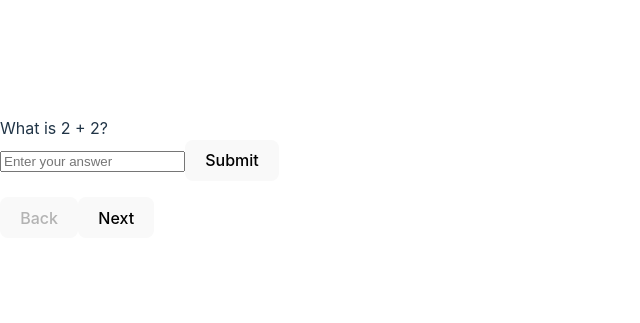
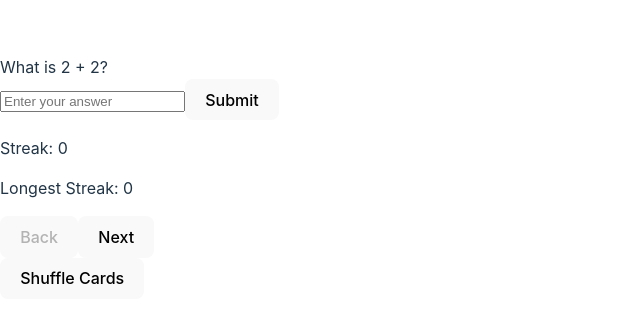
Before and after one commit to ZubairZabir/flashcards-app2, a React (Vite) app: page / in a window 1280 px wide. Shown: the part 223-546 px from the top of the page, without its empty margins (0-640 px from the left). Built offline with nearby package versions, Linux system fonts and the light colour scheme.

Commit message:
Added streak tracking, longest streak, and shuffle functionality

```diff
--- a/src/App.jsx
+++ b/src/App.jsx
@@ -9,6 +9,10 @@ const flashcardsData = [
 const App = () => {
   const [currentCard, setCurrentCard] = useState(0);
   const [isFlipped, setIsFlipped] = useState(false);
+  const [userAnswer, setUserAnswer] = useState("");
+  const [feedback, setFeedback] = useState("");
+  const [streak, setStreak] = useState(0);
+  const [longestStreak, setLongestStreak] = useState(0);
 
   const handleFlip = () => setIsFlipped(!isFlipped);
 
@@ -26,8 +30,11 @@ const App = () => {
     }
   };
 
-  const [userAnswer, setUserAnswer] = useState("");
-  const [feedback, setFeedback] = useState("");
+  const shuffleCards = () => {
+    const shuffled = [...flashcardsData].sort(() => Math.random() - 0.5);
+    setCurrentCard(0);
+    setIsFlipped(false);
+  };
 
   const checkAnswer = () => {
     if (
@@ -35,8 +42,11 @@ const App = () => {
       flashcardsData[currentCard].back.toLowerCase()
     ) {
       setFeedback("Correct!");
+      setStreak(streak + 1);
+      if (streak + 1 > longestStreak) setLongestStreak(streak + 1);
     } else {
       setFeedback("Incorrect");
+      setStreak(0);
     }
   };
 
@@ -56,6 +66,8 @@ const App = () => {
       />
       <button onClick={checkAnswer}>Submit</button>
       <p>{feedback}</p>
+      <p>Streak: {streak}</p>
+      <p>Longest Streak: {longestStreak}</p>
       <div className="navigation">
         <button onClick={previousCard} disabled={currentCard === 0}>
           Back
@@ -67,6 +79,7 @@ const App = () => {
           Next
         </button>
       </div>
+      <button onClick={shuffleCards}>Shuffle Cards</button>
     </div>
   );
 };
```
